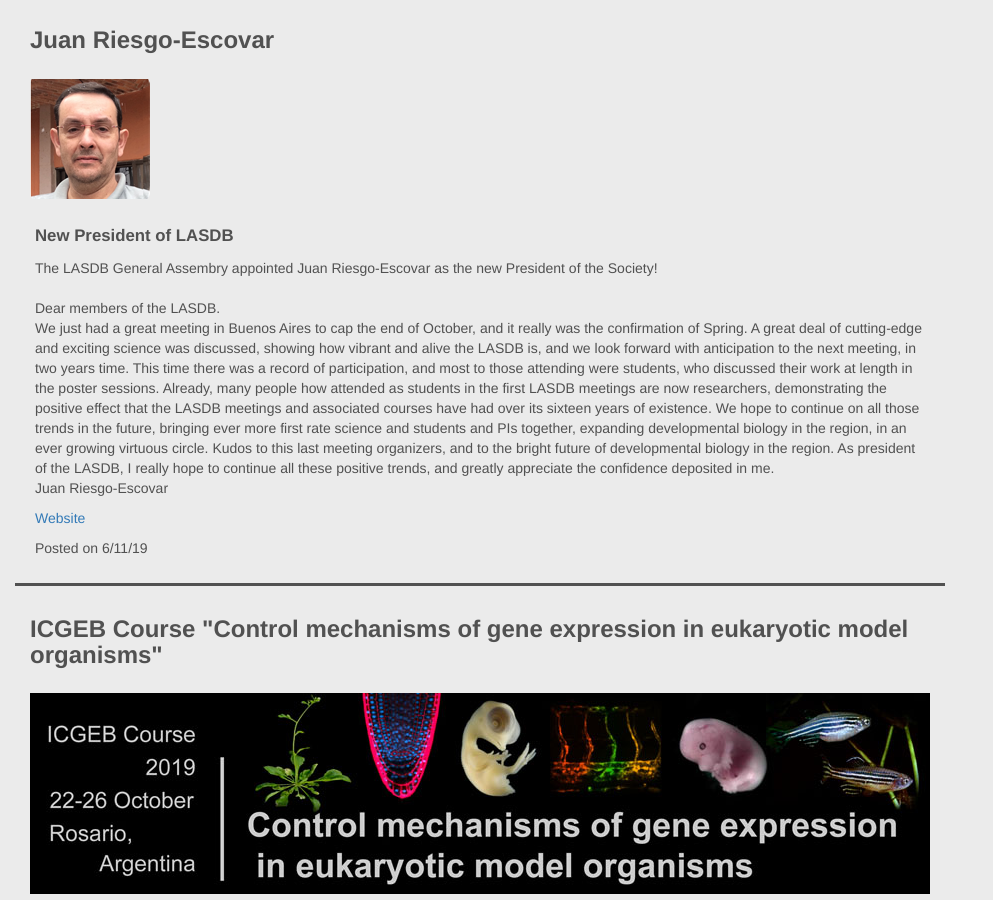
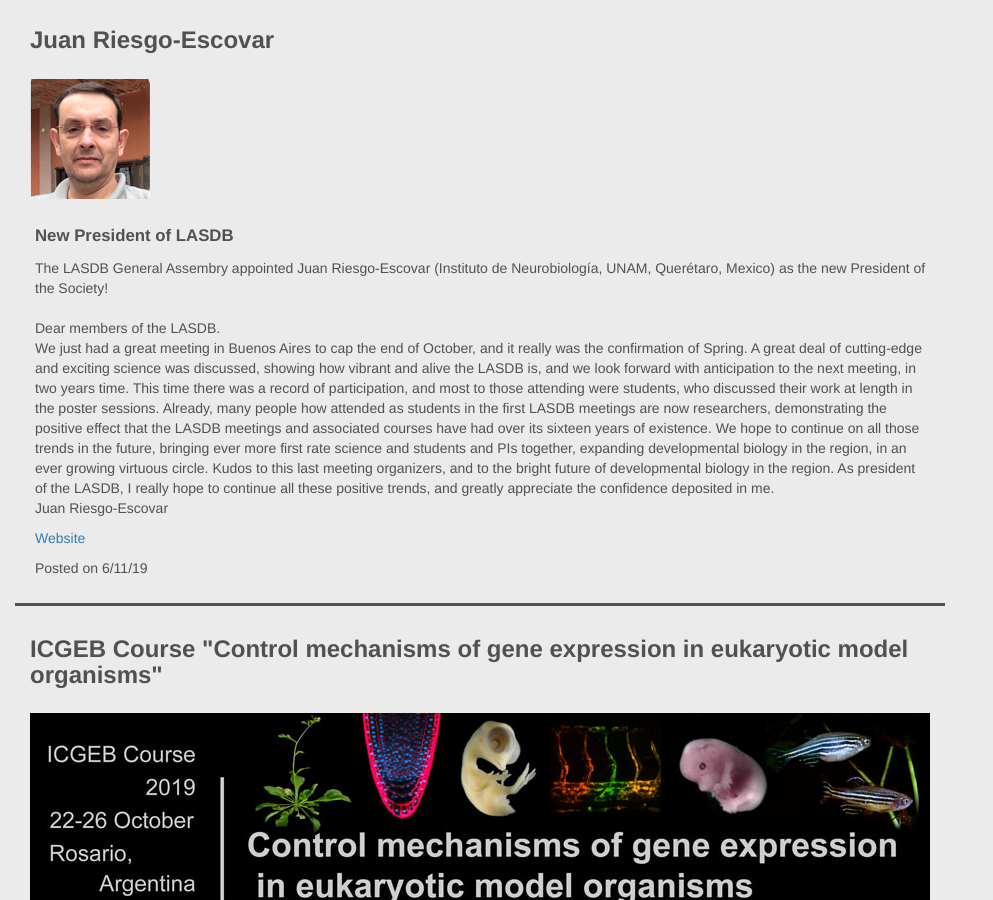
Before and after one commit to lasdb/lasdb.github.io, a Jekyll site: the page built from _posts/2000-01-01-news.markdown, in a window 1280 px wide and 900 px high, scrolled down 1931 px. Shown: the whole window, without its empty margins (0-993 px from the left). Built offline with Jekyll 4.4.1, drawn with Linux system fonts in a browser that asks for light colours; nearby versions of some CDN libraries.

Commit message:
Update 2000-01-01-news.markdown

```diff
--- a/_posts/2000-01-01-news.markdown
+++ b/_posts/2000-01-01-news.markdown
@@ -37,7 +37,7 @@ The meeting is an excellent opportunity for American labs to get an integrated a
   - title: 'Juan Riesgo-Escovar'
     date: '6/11/19'
     subtitle: 'New President of LASDB'
-    body: 'The LASDB General Assembry appointed Juan Riesgo-Escovar as the new President of the Society!<br><br>
+    body: 'The LASDB General Assembry appointed Juan Riesgo-Escovar (Instituto de Neurobiología, UNAM, Querétaro, Mexico) as the new President of the Society!<br><br>
     Dear members of the LASDB. <br>
 We just had a great meeting in Buenos Aires to cap the end of October, and it really was the confirmation of Spring. A great deal of cutting-edge and exciting science was discussed, showing how vibrant and alive the LASDB is, and we look forward with anticipation to the next meeting, in two years time. This time there was a record of participation, and most to those attending were students, who discussed their work at length in the poster sessions. Already, many people how attended as students in the first LASDB meetings are now researchers, demonstrating the positive effect that the LASDB meetings and associated courses have had over its sixteen years of existence. We hope to continue on all those trends in the future, bringing ever more first rate science and students and PIs together, expanding developmental biology in the region, in an ever growing virtuous circle. Kudos to this last meeting organizers, and to the bright future of developmental biology in the region. As president of the LASDB, I really hope to continue all these positive trends, and greatly appreciate the confidence deposited in me.<br>
 Juan Riesgo-Escovar'
```
